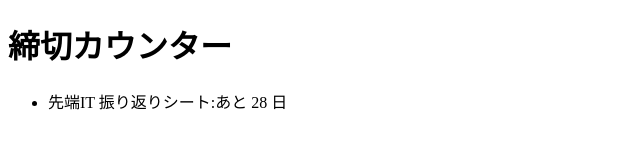
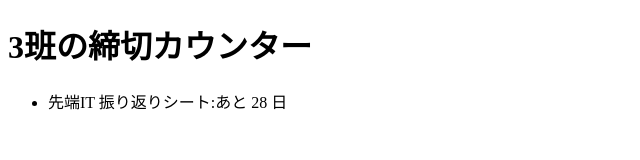
Before and after one commit to neec-sentan-it-2026/team03-deadline, a website: page public/index.html in a window 1280 px wide. Shown: the whole page, without its empty margins (0-640 px from the left). Drawn offline with Linux system fonts and the light colour scheme.

Commit message:
見出しを班名に変更

```diff
--- a/public/index.html
+++ b/public/index.html
@@ -6,7 +6,7 @@
   <title>締切カウンター</title>
 </head>
 <body>
-  <h1>締切カウンター</h1>
+  <h1>3班の締切カウンター</h1>
   <ul id="list"></ul>
   <script type="module">
     import { daysUntil } from './deadline.js';
```
